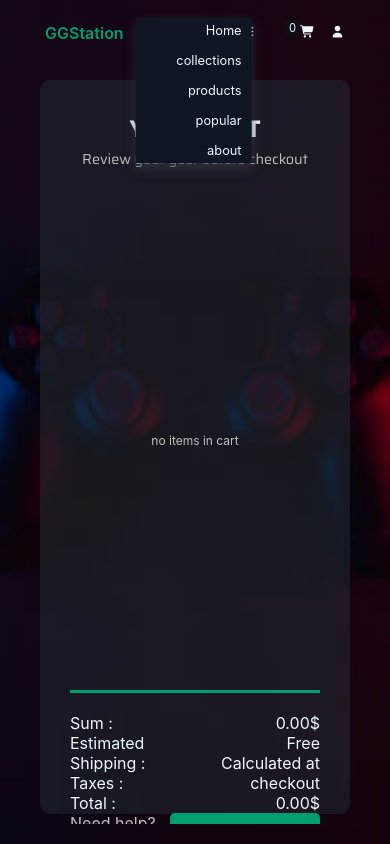
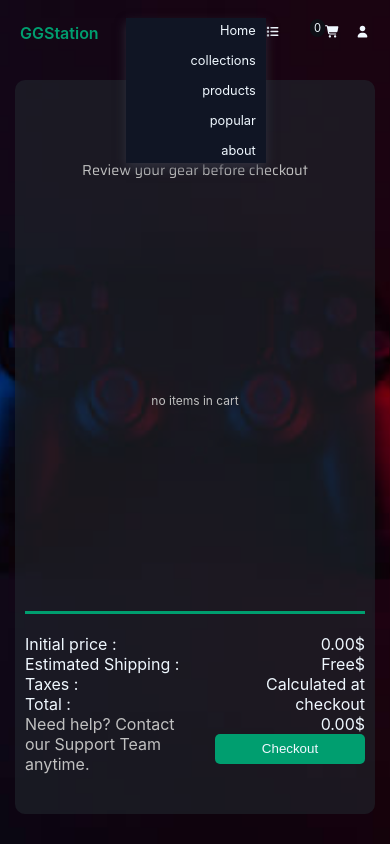
Before and after one commit to Choaib-Routbi/Ecommerce-website, a React (Vite) app: page /Ecommerce-website/cart in a window 390 px wide. Built offline with nearby package versions, Linux system fonts and the light colour scheme; a web font is replaced by a local one.

Commit message:
sections design fixing (padding ....) , and cart mobile view

```diff
--- a/src/index.css
+++ b/src/index.css
@@ -53,7 +53,7 @@ body {
   display: grid;
   box-sizing: border-box;
   border: solid 1px #3f3c3c;
-  margin-top: 20px;
+  margin-top: 5px;
   padding: 10px 20px;
   border-radius: 10px;
   border: none;
@@ -288,7 +288,7 @@ body {
 .collections-container {
   height: calc(100vh - 80px);
   border: solid 1px #3f3c3c;
-  margin-top: 20px;
+  margin-top: 10px;
   padding: 10px 20px;
   border-radius: 10px;
   border: none;
@@ -462,7 +462,6 @@ body {
   height: calc(100vh - 0px);
   border: solid 1px #3f3c3c;
   margin-top: 20px;
-  padding: 10px 20px;
   border-radius: 10px;
   border: none;
   background-color: var(--main-background);
@@ -575,12 +574,14 @@ body {
     }
   }
 }
+.about-container::-webkit-scrollbar{
+  display: none;
+}
 .about-container {
   height: calc(100vh - 70px);
   border: solid 1px #3f3c3c;
   margin-top: 20px;
   margin-bottom: 10px;
-  padding: 10px 20px;
   border-radius: 10px;
   border: none;
   background-color: var(--main-background);
@@ -593,7 +594,7 @@ body {
   text-align: center;
   .about-container-content {
     width: 100%;
-    height: 100%;
+    height: fit-content;
     padding: 30px;
     border-radius: 10px;
     box-sizing: border-box;
@@ -663,15 +664,19 @@ body {
   box-sizing: border-box;
   box-sizing: border-box;
   overflow: hidden;
-
+  .cart-container-content::-webkit-scrollbar{
+    display: none;
+  }
   .cart-container-content {
-
-
-    width: 100%;
+    display: grid;
+    align-content: center;
+    justify-items: center;
     height: 100%;
     padding: 30px;
     border-radius: 10px;
     box-sizing: border-box;
+    overflow: hidden;
+    overflow-y: scroll;
     background-color: var(--main-background);
     /* background: transparent; */
 
@@ -697,39 +702,40 @@ body {
       justify-items: center;
       /* grid-template-rows: repeat(2, auto); */
       width: 100%;
-      height: calc(100% - 40px);
-      border-radius: 15px;
+      min-height: calc(100% - 100px);
+      max-height: calc(100% - 10px);
       box-sizing: border-box;
-    }
+
     .inCart-cards-container::-webkit-scrollbar{
-      width: 8px;
+      display: none;
     }
     .inCart-cards-container::-webkit-scrollbar-thumb{
       background-color: var(--primary-color);
       border-radius: 15px;
+      display: none;
     }
     .inCart-cards-container{
       background-color: rgb(24, 11, 11);
       background-color: transparent;
-      border-radius: 15px;
       box-sizing: border-box;
-      height: 500px;
+      height: 400px;
+      width: 100%;
       text-align: center;
-      display: flex;
-      flex-wrap: wrap;
+      display: grid;
       justify-content:center;
       gap: 10px;
       overflow-y: scroll;
+      overflow-x: visible;
       padding: 10px;
-      /* width: 85%;    */
+      margin-bottom: 10px;
       p{
         margin: auto;
       }
       .product-card{
         background-color: #1a2033;
         height: fit-content;
-        min-width: 400px;
-        max-width:400px;
+        min-width: 300px;
+        max-width: 400px;
         display: grid;
         grid-template-columns: repeat(2,auto);
         column-gap: 10px;
@@ -739,7 +745,6 @@ body {
           align-content: space-around
         }
         .card-img {
-          height: 100%;
           aspect-ratio: 1 / 1;
           grid-row: span 1;
           overflow: hidden;
@@ -785,9 +790,13 @@ body {
 
       }
     }
+    }
   }
 }
 @media (max-width: 700px) {
+  body{
+    padding: 5px 5px;
+  }
   .home-container {
     h1 {
       font-size: clamp(1rem, 10vw, 7rem);
@@ -831,6 +840,7 @@ body {
     }
   }
   .navbar {
+    padding: 10px 0px;
     .nav-toggle {
       display: block;
     }
@@ -863,6 +873,7 @@ body {
     }
   }
   .topSales-container {
+    padding: 10px 10px;
     .subsection {
       padding: 30px 30px;
     }
@@ -885,6 +896,24 @@ body {
       .subsection-carousel-container {
         .arrow {
           display: none;
+        }
+      }
+    }
+  }
+  .cart-container {
+    padding: 10px 10px;
+    .cart-container-content {
+      padding: 10px;
+      .inCart-container{
+        .inCart-cards-container{
+          .product-card{
+            height: fit-content;
+            .card-infos {
+              }
+              .card-img{
+                height: 90px;
+              }
+          }
         }
       }
     }
--- a/src/pages/cart.jsx
+++ b/src/pages/cart.jsx
@@ -32,7 +32,7 @@ const Cart = () => {
             </div>
             <div className="inCart-text-container">
               <div className="inCart-text-container-left">
-                <span>Sum :</span>
+                <span>Initial price :</span>
                 <br />
                 <span>Estimated Shipping :</span>
                 <br />
@@ -56,13 +56,14 @@ const Cart = () => {
                 {
                     shipping == 0 ? "Free" : shipping
                 }
+                $
                 </span>
                 <br />
                 <span>Calculated at checkout</span>
                 <br />
                 <span>
                 {
-                    totalPrice >= 0 ? totalPriceARRAY.reduce((a, b) => a + b ,0).toFixed(2  ) : 0.00
+                    totalPrice >= 0 ? totalPriceARRAY.reduce((a, b) => a + b ,0).toFixed(2) : 0.00
                 }
                 $
                 </span>
```
